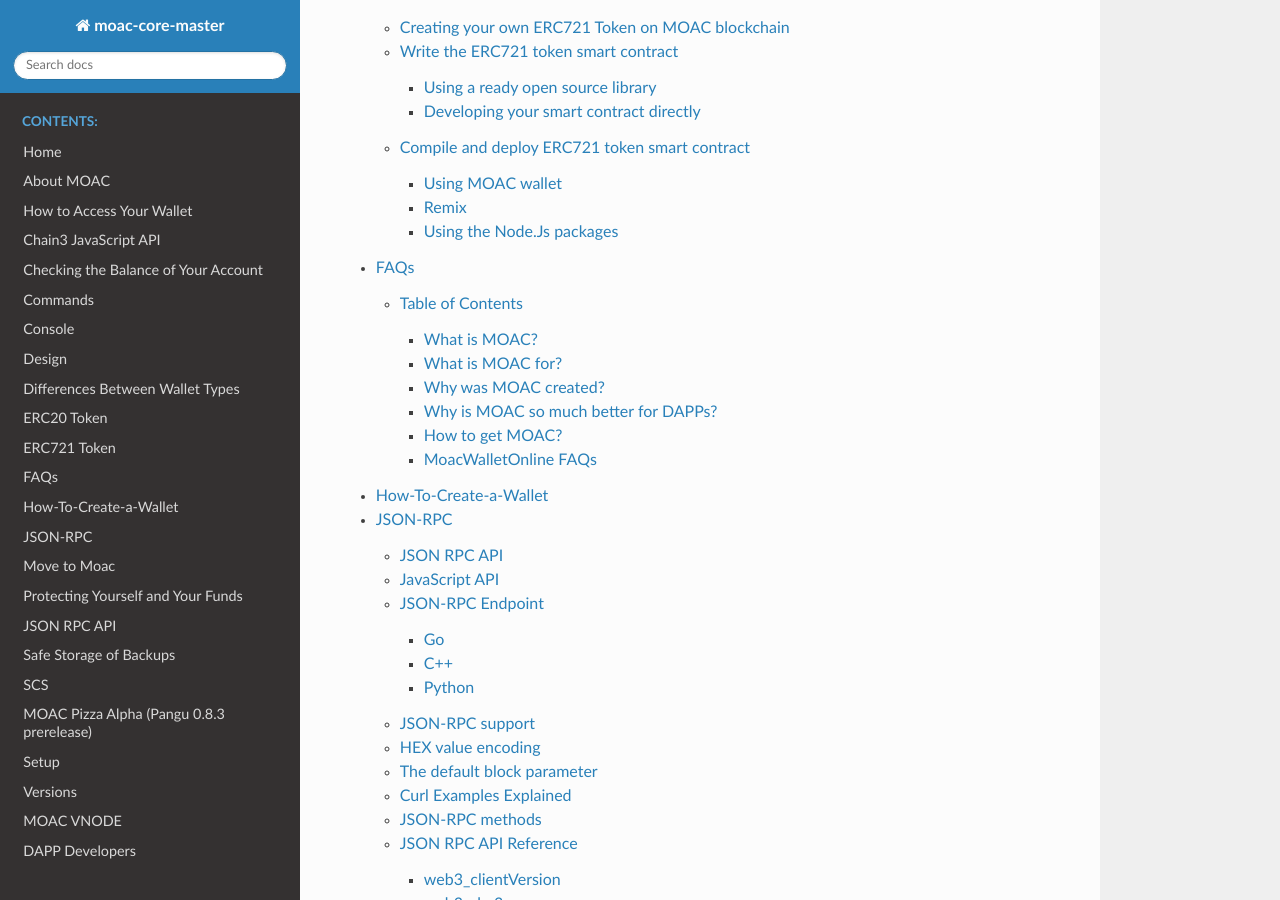
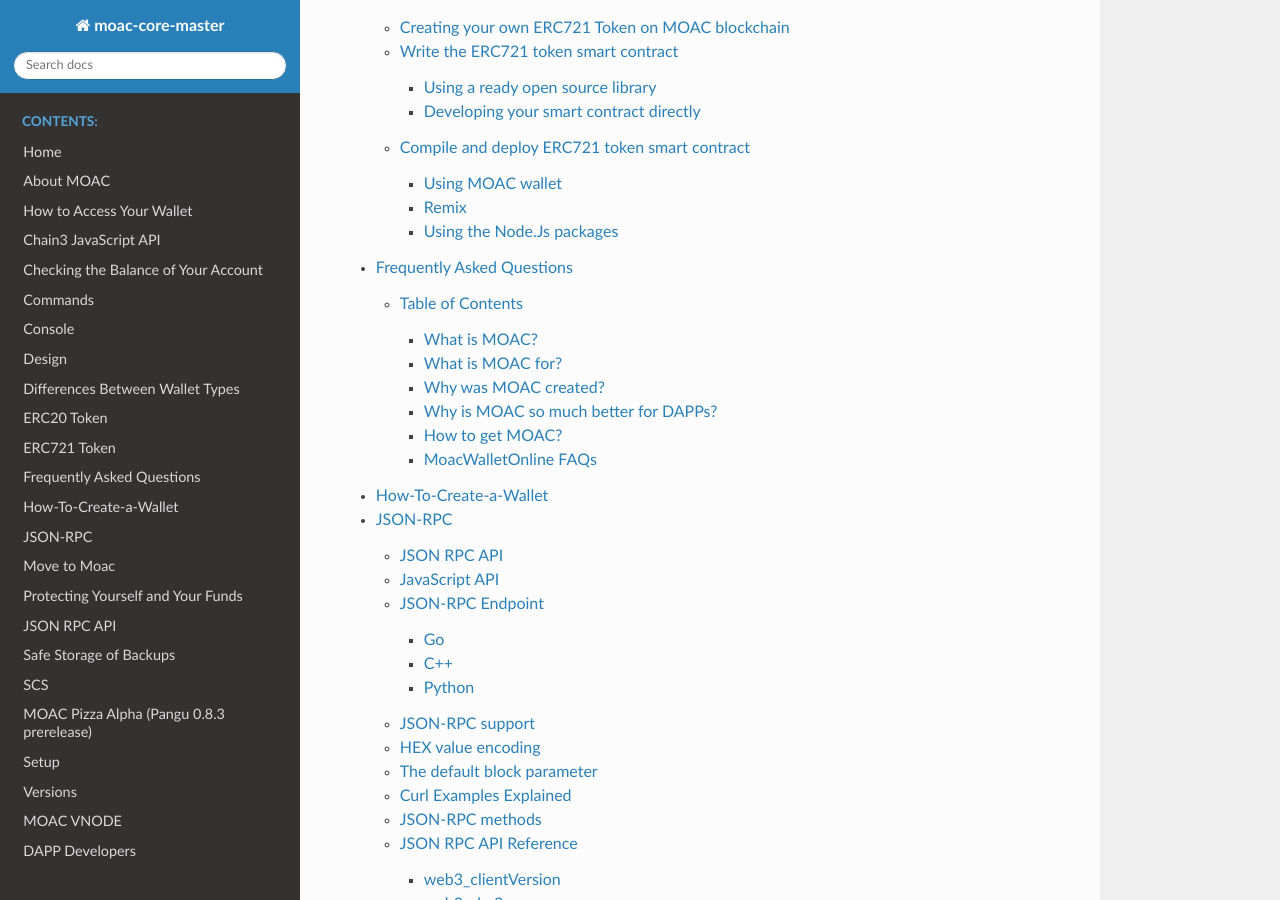
Before and after one commit to MOACChain/MOAC-DOCS, a Sphinx documentation site: the page built from Docs/index.rst, in a window 1280 px wide and 900 px high, scrolled down 1644 px. Built offline with Sphinx 7.4.7 and the Read the Docs theme 2.0.0, drawn with Linux system fonts in a browser that asks for light colours.

Commit message:
Update FAQs.rst

```diff
--- a/Docs/FAQs.rst
+++ b/Docs/FAQs.rst
@@ -1,5 +1,5 @@
-FAQs
-====
+Frequently Asked Questions
+==========================
 
 Here are some FAQs from the community. If you cannot find your answers
 here or have more questions, please feel free to check
```
